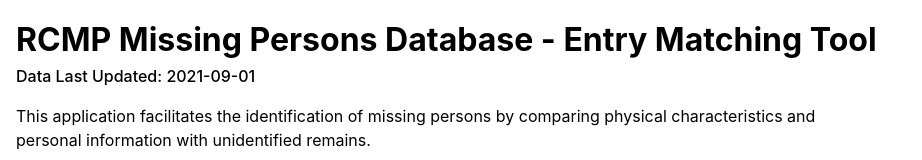
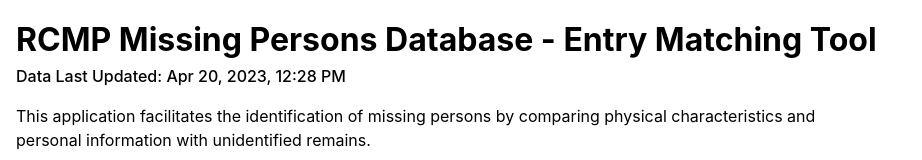
Before and after one commit to CivicTechTO/missing-persons, a React (Vite) app in the folder missing-persons-viewer-vite/: page / in a window 1280 px wide. Shown: the top 160 px of the page, without its empty margins (0-922 px from the left). Built offline with nearby package versions, Linux system fonts and the light colour scheme.

Commit message:
metadata go brrrr

```diff
--- a/missing-persons-viewer-vite/src/App/components/Header/Header.tsx
+++ b/missing-persons-viewer-vite/src/App/components/Header/Header.tsx
@@ -1,7 +1,12 @@
 import { Semibold } from 'src/shared/components/Typography';
+import metadata from 'src/shared/data/meta.json';
 
 export const Header = () => {
-  const latestDataUpdated = '2021-09-01';
+  const formattedDate = new Intl.DateTimeFormat('en-US', {
+    dateStyle: 'medium',
+    timeStyle: 'short',
+  }).format(new Date(metadata.updated_at));
+  const latestDataUpdated = formattedDate || '2021-09-01';
 
   return (
     <header>
--- /dev/null
+++ b/missing-persons-viewer-vite/src/shared/data/meta.json
@@ -0,0 +1,4 @@
+{
+  "updated_at": "2023-04-20T12:28:02.397582",
+  "time_running": "0:12:30.600200"
+}
```
